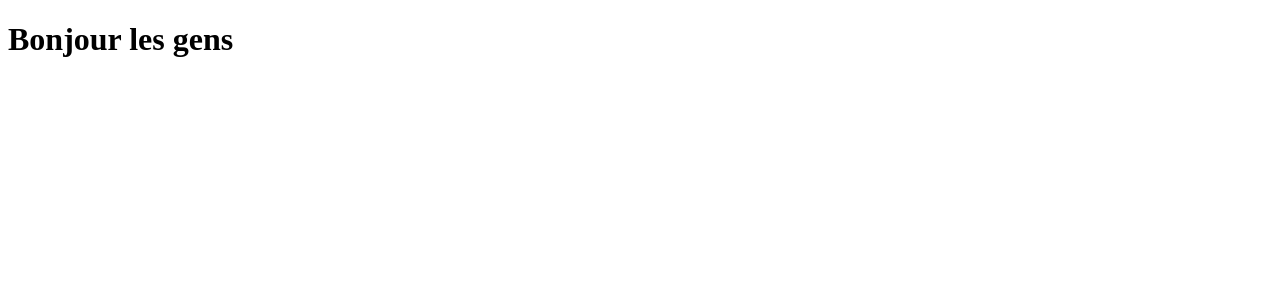
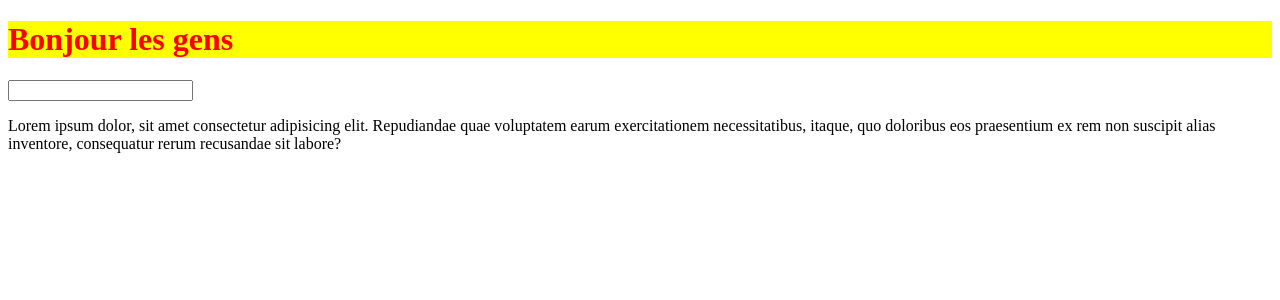
Before and after one commit to clementmarius/TutoReact, a React (Vite) app: page / in a window 1280 px wide. Shown: the top 300 px of the page. Built offline with nearby package versions, Linux system fonts and the light colour scheme.

Commit message:
start React

```diff
--- a/src/App.jsx
+++ b/src/App.jsx
@@ -1,5 +1,28 @@
+const title = "Bonjour les gens";
+const style = { color: "red", background: "yellow" };
+const showTitle = true;
+
 function App() {
-  return <h1>Bonjour les gens</h1>
+  const handleClick = () => {
+    alert("J'ai clique sur le titre");
+  };
+
+  return (
+    <>
+      {showTitle ?
+        <h1 id="title" className="title" style={style}>
+          {title}
+        </h1> : <p>demo</p>
+      }
+      <input type="text" />
+      <p>
+        Lorem ipsum dolor, sit amet consectetur adipisicing elit. Repudiandae
+        quae voluptatem earum exercitationem necessitatibus, itaque, quo
+        doloribus eos praesentium ex rem non suscipit alias inventore,
+        consequatur rerum recusandae sit labore?
+      </p>
+    </>
+  );
 }
 
 export default App;
```
